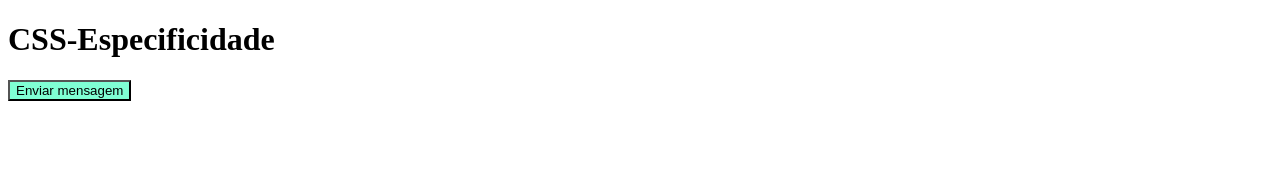
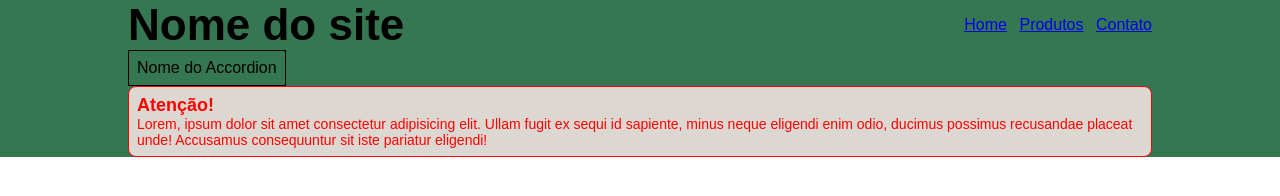
Before and after one commit to jtigik/CSS-Espec, a plain HTML site: page index.html in a window 1280 px wide. Drawn offline with Linux system fonts and the light colour scheme.

Commit message:
2nd Commit

```diff
--- a/index.html
+++ b/index.html
@@ -4,18 +4,64 @@
     <meta charset="UTF-8">
     <meta name="viewport" content="width=device-width, initial-scale=1.0">
     <title>CSS-Especificidade</title>
-    <style>
-        button {
-            background-color: aquamarine !important;
+    <link rel="stylesheet" href="smacss/base.css">
+    <link rel="stylesheet" href="smacss/layout.css">
+    <link rel="stylesheet" href="smacss/module.css">
+    <link rel="stylesheet" href="smacss/tema-a.css">
+    <link rel="stylesheet" href="smacss/tema-b.css">
+</head>
+<body class="tema-b">
+    <!-- header>.container>h1 -->
+    <div id="header">
+        <div class="container">
+            <h1 class="title">Nome do site</h1>
+            <nav>
+                <ul>
+                    <li>
+                        <a href="#">Home</a>
+                    </li>
+                    <li>
+                        <a href="#">Produtos</a>
+                    </li>
+                    <li>
+                        <a href="#">Contato</a>
+                    </li>
+                </ul>
+            </nav>
+        </div>
+    </header>
+    <div class="container">
+        <div class="accordion">
+            <header class="accordion-header">
+                Nome do Accordion
+            </header>
+            <p class="accordion-content">
+                Conteúdo 1
+            </p>
+        </div>
+    </div>
+    <footer>
+        <div class="container">
+            <div class="mensagem mensagem-is-error">
+                <h5 class="mensagem-titulo">Atenção!</h5>
+                <p class="mensagem-conteudo">
+                    Lorem, ipsum dolor sit amet consectetur adipisicing elit. Ullam fugit ex sequi id sapiente, minus neque eligendi enim odio, ducimus possimus recusandae placeat unde! Accusamus consequuntur sit iste pariatur eligendi!
+                </p>
+            </div>
+        </div>
+    </footer>
+    <script>
+        const accordions = document.querySelectorAll('.accordion-header');
+        for(let i = 0; i < accordions.length; i++){
+            accordions[i].addEventListener('click', function(evento){
+                evento.target.parentNode.classList.toggle('is-open');
+                // if(evento.target.parentNode.classList.contains('is-open')){
+                //     evento.target.parentNode.classList.remove('is-open');
+                // }else{
+                //     evento.target.parentNode.classList.add('is-open');
+                // }
+            })
         }
-
-        .btn-sucesso{
-            background-color: green;
-        }
-    </style>
-</head>
-<body>
-    <h1>CSS-Especificidade</h1>
-    <button style="background-color: red;" class="btn-sucesso">Enviar mensagem</button>
+    </script>
 </body>
 </html>
--- /dev/null
+++ b/smacss/base.css
@@ -0,0 +1,12 @@
+
+/* Percebe-se que o estilo está sendo
+aplicado à nível de TAG, sem IDs ou Classe */
+
+*{
+    margin: 0;
+    padding: 0;
+}
+
+body {
+    font-family: Arial, Helvetica, sans-serif;
+}
--- /dev/null
+++ b/smacss/layout.css
@@ -0,0 +1,16 @@
+.container{
+    max-width: 1024px;
+    width: 100%;
+    margin: 0 auto;
+}
+
+#header > .container{
+    display: flex;
+    justify-content: space-between;
+    align-items: center;
+}
+
+#header li {
+    display: inline;
+    margin-left: 8px;
+}
--- /dev/null
+++ b/smacss/module.css
@@ -0,0 +1,42 @@
+.title {
+    font-size: 44px;
+}
+
+.mensagem{
+    padding: 8px;
+    border: 1px solid #333;
+    border-radius: 8px;
+}
+
+.mensagem-titulo{
+    font-size: 18px;
+}
+
+.mensagem-conteudo{
+    font-size: 14px;
+}
+
+.mensagem-is-error{
+    border-color: red;
+    background-color: #ddd7d1;
+    color: red;
+}
+
+.accordion{
+    border: 1px solid #000;
+}
+
+.accordion-header{
+    padding: 8px;
+    cursor: pointer;
+}
+
+.accordion-content{
+    padding: 8px;
+    border-top: 1px solid #eee;
+    display: none;
+}
+
+.accordion.is-open .accordion-content {
+    display: block;
+}
--- /dev/null
+++ b/smacss/tema-a.css
@@ -0,0 +1,3 @@
+.tema-a #header{
+    background-color: red;
+}
--- /dev/null
+++ b/smacss/tema-b.css
@@ -0,0 +1,3 @@
+.tema-b #header{
+    background-color: rgb(52, 119, 80);
+}
```
